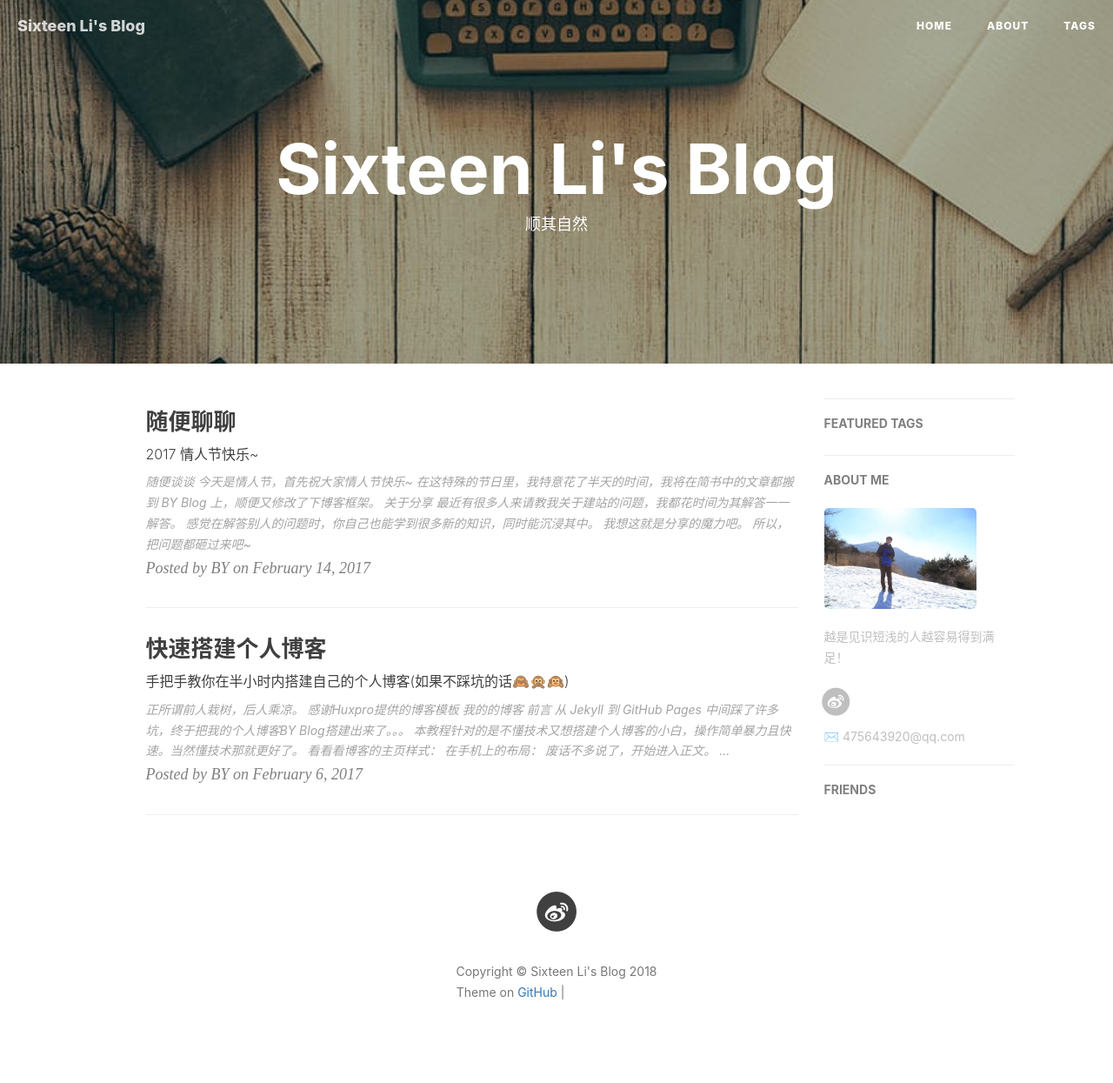
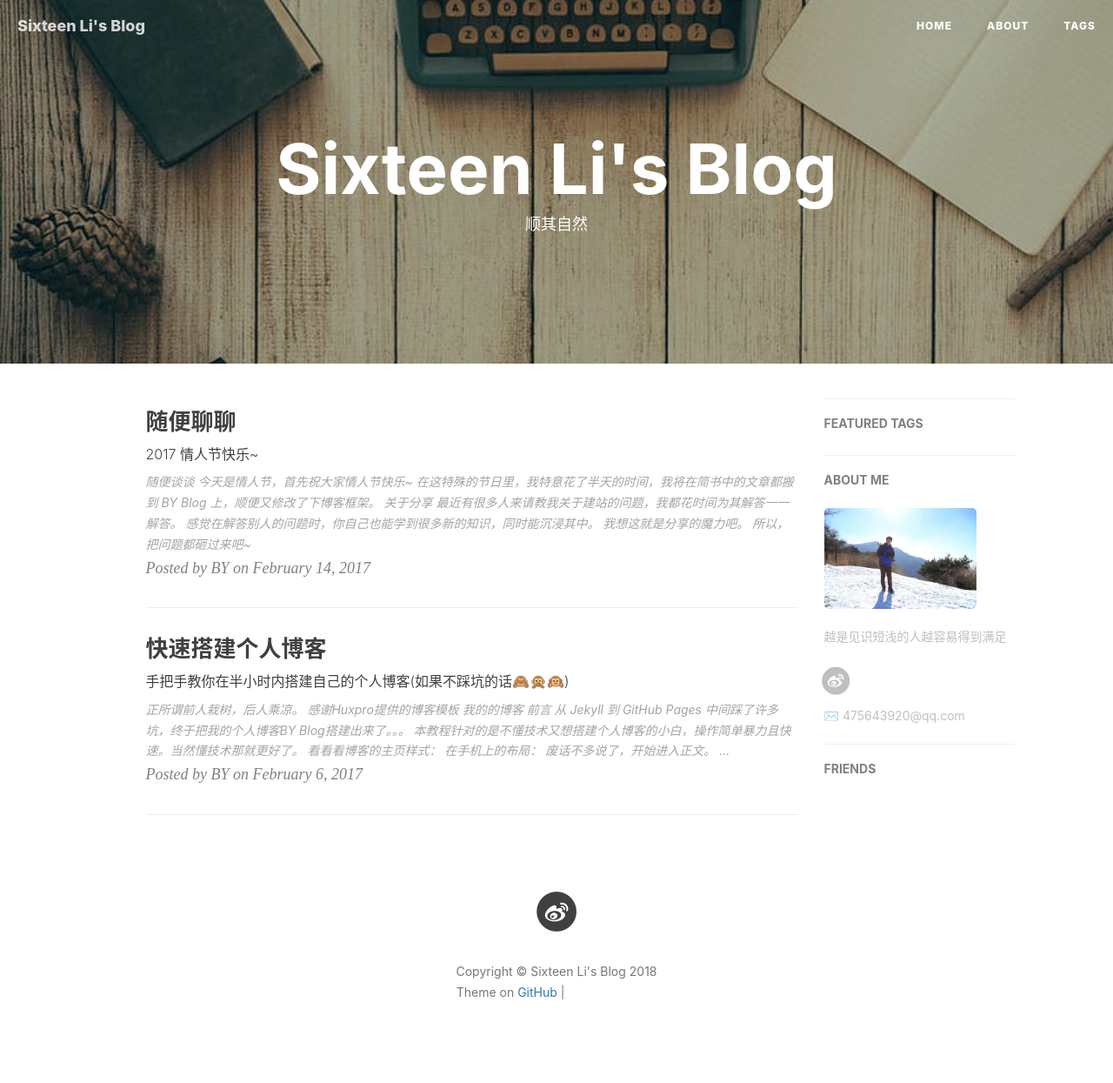
Before and after one commit to Linzhuo16/Linzhuo16.github.io, a Jekyll site: the page built from index.html, in a window 1280 px wide. Shown: the whole page at 87% size. Built offline with Jekyll 4.4.1, drawn with Linux system fonts in a browser that asks for light colours; nearby versions of some CDN libraries; the list of posts is cut into pages by our own code; comment, search, counter and statistics services are not loaded; grey boxes are pictures that could not be loaded.

Commit message:
Update _config.yml

```diff
--- a/_config.yml
+++ b/_config.yml
@@ -13,7 +13,7 @@
 
 # Sidebar settings
 sidebar: true                           # whether or not using Sidebar.
-sidebar-about-description: "越是见识短浅的人越容易得到满足！"
+sidebar-about-description: "越是见识短浅的人越容易得到满足"
 sidebar-avatar: /img/me.jpg      # use absolute URL, seeing it's used in both `/` and `/about/`
 
 
```
